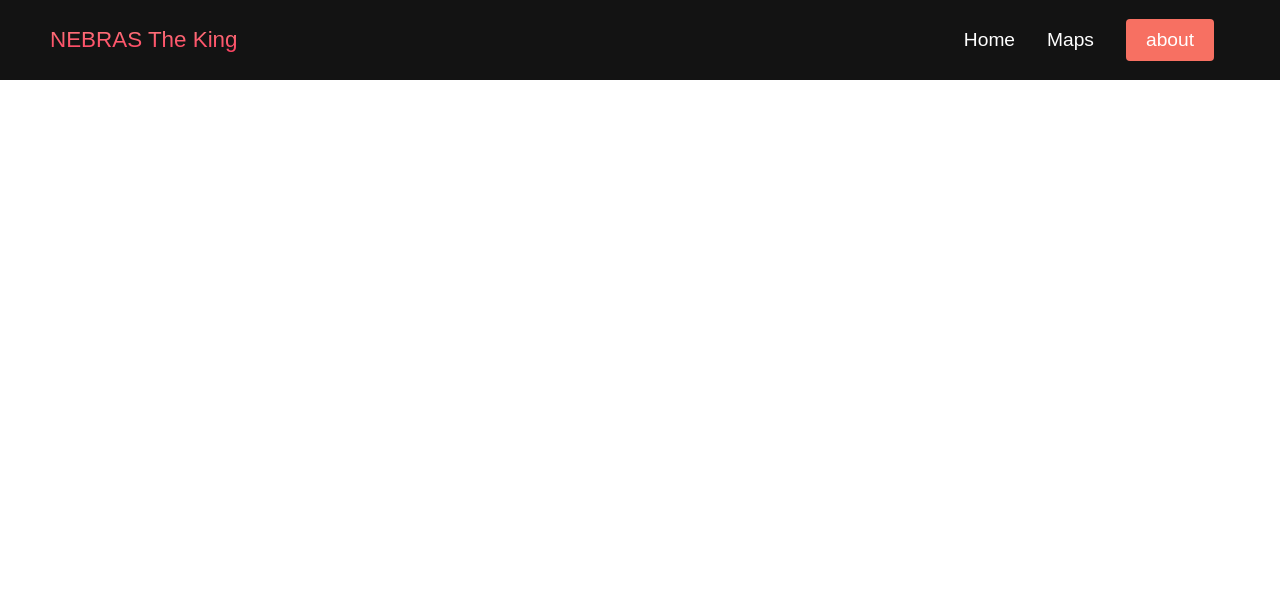
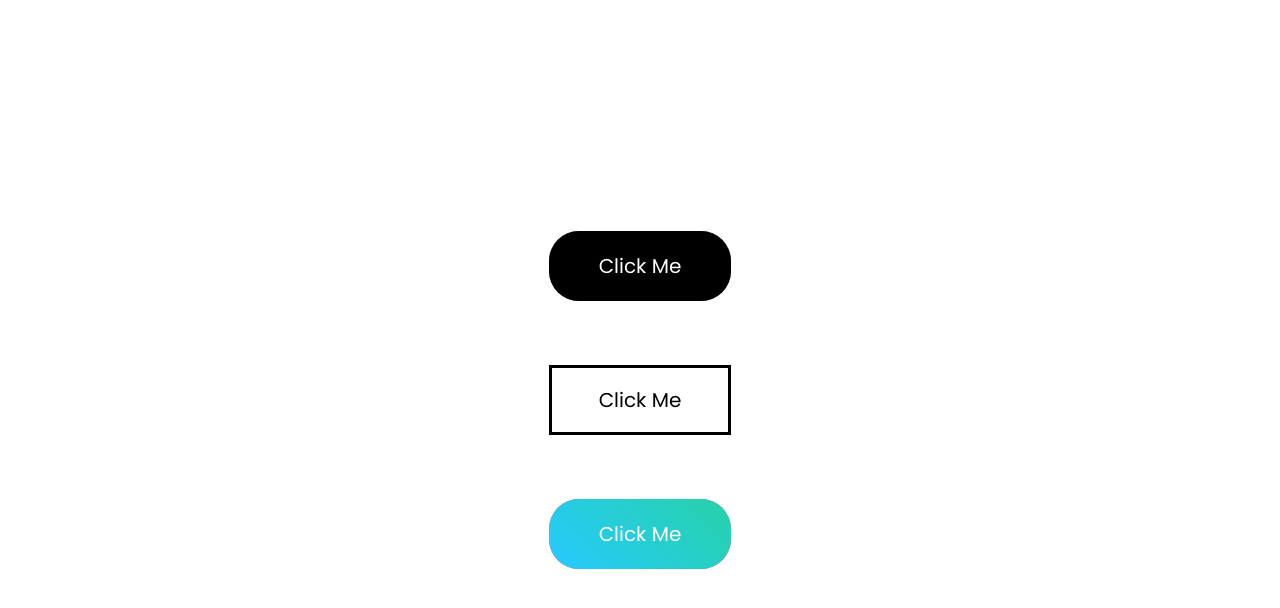
Before and after one commit to nebrasheeroo700/Home, a website: page index.html in a window 1280 px wide. Drawn offline with Linux system fonts and the light colour scheme.

Commit message:
Add files via upload

```diff
--- a/index.html
+++ b/index.html
@@ -1,33 +1,24 @@
 <!DOCTYPE html>
 <html lang="en">
   <head>
-    <meta charset="UTF-8">
-    <meta http-equiv="X-UA-Compatible" content="IE=edge">
-    <meta name="viewport" content="width=device-width, initial-scale=1.0">
-    <title>King Website</title>
-    <link rel="stylesheet" href="styles.css">
+    <meta charset="UTF-8" />
+    <meta name="viewport" content="width=device-width, initial-scale=1.0" />
+    <meta http-equiv="X-UA-Compatible" content="ie=edge" />
+    <title>3 Modern CSS Hover Effects</title>
+    <link rel="preconnect" href="https://fonts.gstatic.com" />
+    <link
+      href="https://fonts.googleapis.com/css2?family=Poppins&display=swap"
+      rel="stylesheet"
+    />
+    <link rel="stylesheet" href="style.css" />
   </head>
   <body>
-    <nav class="navbar">
-        <div class="navbar__contianer">
-            <a href="https://nebrasheeroo700.github.io/Home/" id="navbar__logo">NEBRAS The King</a>
-            <div class="navbar__toogle" id="mobile-menu">
-                <span class="bar"></span>
-                <span class="bar"></span>
-                <span class="bar"></span>
+    <div class="container">
+      <div class="buttons">
+        <a href="#" class="btn btn-1">Click Me</a>
+        <a href="#" class="btn btn-2">Click Me</a>
+        <a href="#" class="btn btn-3">Click Me</a>
       </div>
-            <ul class="navbar__menu">
-                <li class="navbar__item">
-                    <a href="https://nebrasheeroo700.github.io/Home/" class="navbar__links"> Home </a>
-                </li>
-                <li class="navbar__item">
-                    <a href="https://nebrasheeroo700.github.io/maps.html/" class="navbar__links"> Maps </a>
-                </li>
-                <li class="navbar__btn">
-                    <a href="https://nebrasheeroo700.github.io/about.html/" class="button"> about </a>
-                </li>
-            </ul>
     </div>
-    </nav>
   </body>
 </html>
--- /dev/null
+++ b/sandbox.config.json
@@ -0,0 +1,3 @@
+{
+  "template": "static"
+}
--- /dev/null
+++ b/style.css
@@ -0,0 +1,136 @@
+* {
+  box-sizing: border-box;
+  padding: 0;
+  margin: 0;
+}
+
+html,
+body {
+  height: 100%;
+}
+
+body {
+  font-family: "Poppins", sans-serif;
+  font-weight: 400;
+}
+
+.container {
+  height: 100%;
+  display: flex;
+  align-items: center;
+  justify-content: center;
+}
+
+.buttons {
+  display: flex;
+  flex-direction: column;
+}
+
+.btn {
+  text-decoration: none;
+  padding: 20px 50px;
+  font-size: 1.25rem;
+  position: relative;
+  margin: 32px;
+}
+
+/* Button 1*/
+
+.btn-1 {
+  background: #000;
+  color: #fff;
+  border-radius: 30px;
+  transition: transform 0.3s ease;
+}
+
+.btn-1::after,
+.btn-1::before {
+  content: "";
+  position: absolute;
+  opacity: 0.3;
+  background: #000;
+  border-radius: inherit;
+  width: 100%;
+  height: 100%;
+  left: 0;
+  bottom: 0;
+  z-index: -1;
+  transition: transform 0.3s ease;
+}
+
+.btn-1:hover {
+  transform: translate(-12px, -12px);
+}
+
+.btn-1:hover::after {
+  transform: translate(6px, 6px);
+}
+
+.btn-1:hover::before {
+  transform: translate(12px, 12px);
+}
+
+/* Button 2 */
+
+.btn-2 {
+  color: #000;
+}
+
+.btn-2::after,
+.btn-2::before {
+  border: 3px solid #000;
+  content: "";
+  position: absolute;
+  width: calc(100% - 6px);
+  height: calc(100% - 6px);
+  left: 0;
+  bottom: 0;
+  z-index: -1;
+  transition: transform 0.3s ease;
+}
+
+.btn-2:hover::after {
+  transform: translate(-5px, -5px);
+}
+
+.btn-2:hover::before {
+  transform: translate(5px, 5px);
+}
+
+/* Button 3 */
+
+.btn-3 {
+  overflow: hidden;
+  color: #fff;
+  border-radius: 30px;
+  box-shadow: 0 0 0 0 rgba(143, 64, 248, 0.5), 0 0 0 0 rgba(39, 200, 255, 0.5);
+  transition: transform 0.3s ease, box-shadow 0.3s ease;
+}
+
+.btn-3::after {
+  content: "";
+  width: 400px;
+  height: 400px;
+  position: absolute;
+  top: -50px;
+  left: -100px;
+  background-color: #ff3cac;
+  background-image: linear-gradient(
+    225deg,
+    #27d86c 0%,
+    #26caf8 50%,
+    #c625d0 100%
+  );
+  z-index: -1;
+  transition: transform 0.5s ease;
+}
+
+.btn-3:hover {
+  transform: translate(0, -6px);
+  box-shadow: 10px -10px 25px 0 rgba(143, 64, 248, 0.5),
+    -10px 10px 25px 0 rgba(39, 200, 255, 0.5);
+}
+
+.btn-3:hover::after {
+  transform: rotate(150deg);
+}
```
Also changed, not shown: package.json (added, +24 -0 lines). Lines whose indentation alone changed are shown as unchanged.
